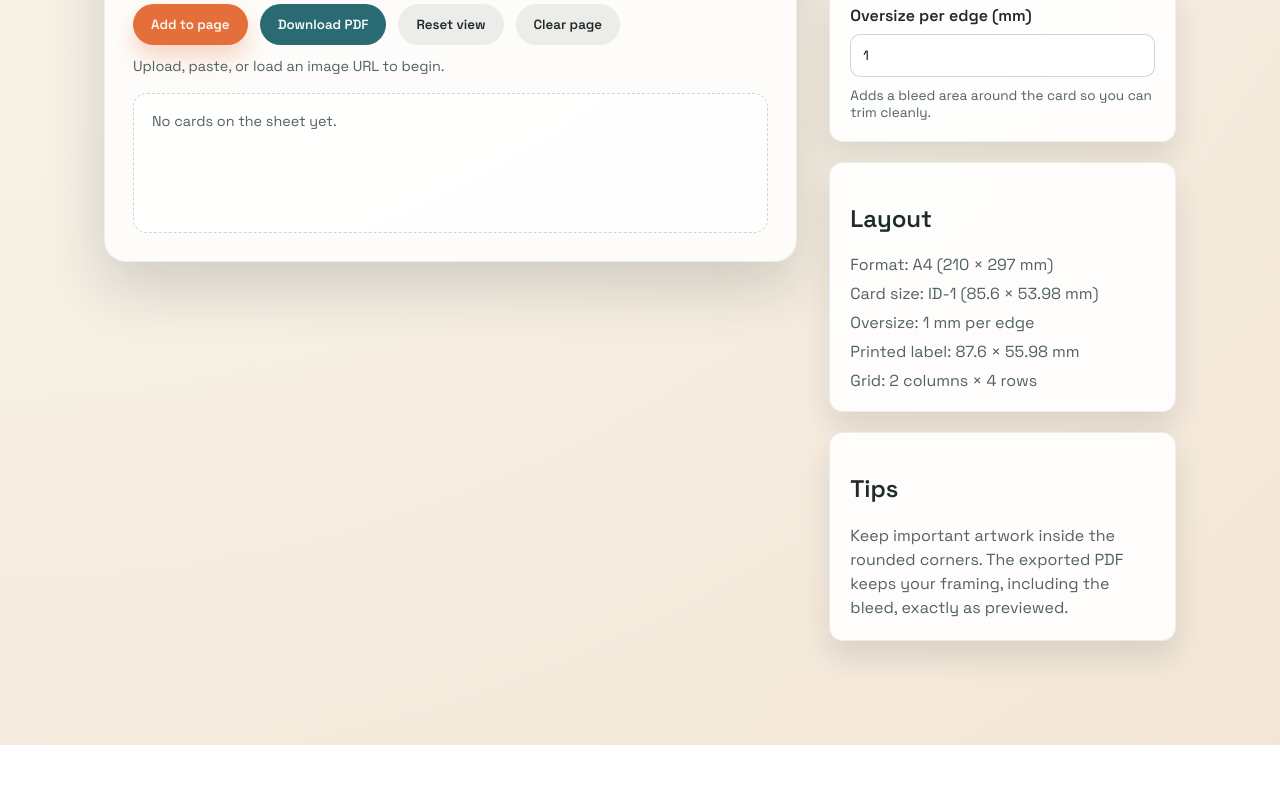
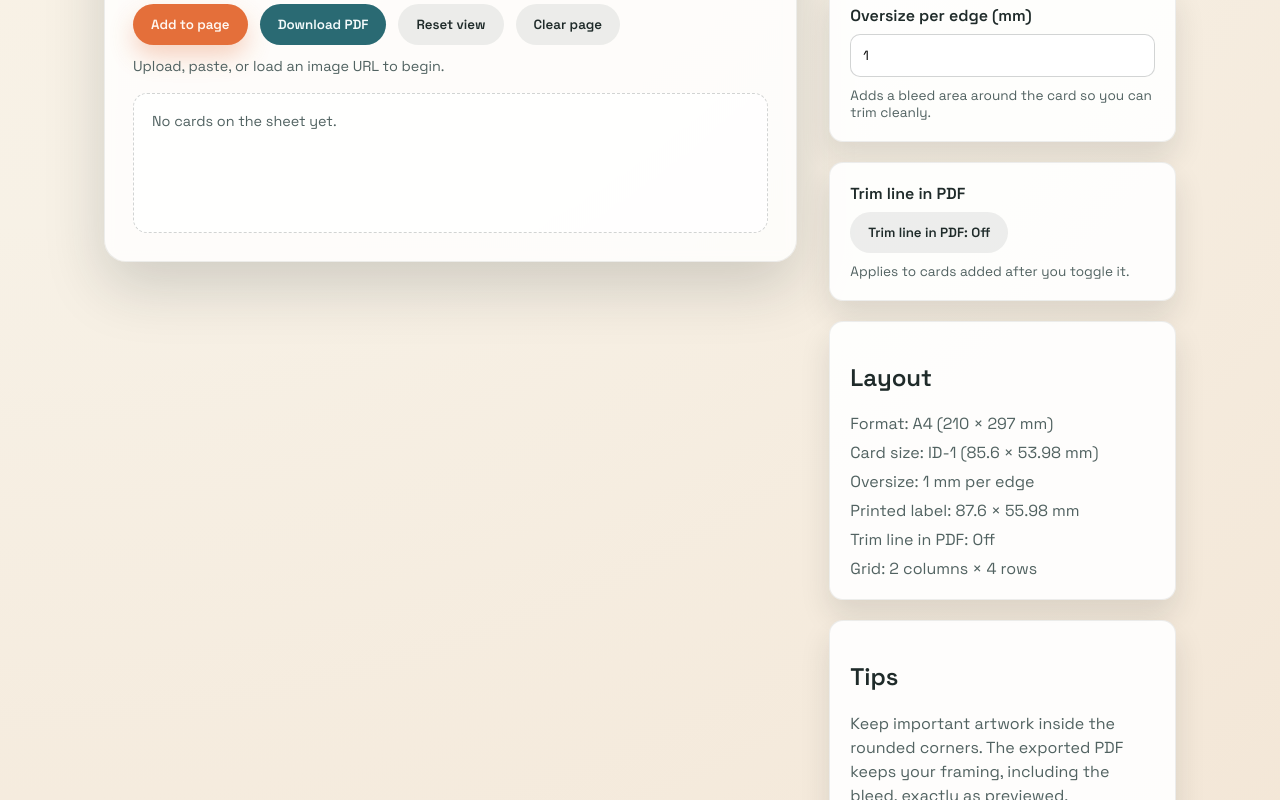
Before and after one commit to daniel-k/card-label-imager, a website built with Vite: page index.html in a window 1280 px wide. Shown: the part 713-1513 px from the top of the page. Before the commit the page ends 1458 px from the top, so only its background shows below. Built offline with nearby package versions, Linux system fonts and the light colour scheme.

Commit message:
make trim line configurable and turn off by default

```diff
--- a/index.html
+++ b/index.html
@@ -110,12 +110,31 @@
                 </div>
 
                 <div class="control-block">
+                    <label for="toggleTrimLine">Trim line in PDF</label>
+                    <button
+                        id="toggleTrimLine"
+                        class="ghost"
+                        type="button"
+                        aria-pressed="false"
+                    >
+                        Trim line in PDF: Off
+                    </button>
+                    <p class="hint">
+                        Applies to cards added after you toggle it.
+                    </p>
+                </div>
+
+                <div class="control-block">
                     <h2>Layout</h2>
                     <ul class="layout-meta">
                         <li>Format: A4 (210 × 297 mm)</li>
                         <li>Card size: ID-1 (85.6 × 53.98 mm)</li>
                         <li>Oversize: <span id="oversizeMeta">1 mm</span></li>
                         <li>Printed label: <span id="labelMeta"></span></li>
+                        <li>
+                            Trim line in PDF:
+                            <span id="trimLineMeta">Off</span>
+                        </li>
                         <li>Grid: 2 columns × 4 rows</li>
                     </ul>
                 </div>
--- a/src/main.js
+++ b/src/main.js
@@ -15,8 +15,10 @@ const resetViewBtn = document.getElementById("resetView");
 const pagePreview = document.getElementById("pagePreview");
 const statusEl = document.getElementById("status");
 const oversizeInput = document.getElementById("oversizeInput");
+const toggleTrimLineBtn = document.getElementById("toggleTrimLine");
 const oversizeMeta = document.getElementById("oversizeMeta");
 const labelMeta = document.getElementById("labelMeta");
+const trimLineMeta = document.getElementById("trimLineMeta");
 
 const PX_PER_MM = 10;
 
@@ -45,6 +47,8 @@ const render = {
 };
 
 let showBleedOverlay = true;
+let showTrimGuide = true;
+let includeTrimInExport = false;
 
 const state = {
   img: null,
@@ -96,6 +100,20 @@ function updateLayoutMeta() {
     labelMeta.textContent = `${formatMm(labelSize.width)} × ${formatMm(
       labelSize.height,
     )} mm`;
+  }
+}
+
+function updateTrimLineToggle() {
+  const label = includeTrimInExport ? "On" : "Off";
+  if (toggleTrimLineBtn) {
+    toggleTrimLineBtn.textContent = `Trim line in PDF: ${label}`;
+    toggleTrimLineBtn.setAttribute(
+      "aria-pressed",
+      includeTrimInExport.toString(),
+    );
+  }
+  if (trimLineMeta) {
+    trimLineMeta.textContent = label;
   }
 }
 
@@ -154,6 +172,9 @@ function drawBleedOverlay() {
 }
 
 function drawTrimGuide() {
+  if (!showTrimGuide) {
+    return;
+  }
   const trim = getTrimRect();
   ctx.save();
   ctx.strokeStyle = "rgba(42, 106, 115, 0.6)";
@@ -451,10 +472,13 @@ function addToPage() {
     return;
   }
   const previousBleedOverlay = showBleedOverlay;
+  const previousTrimGuide = showTrimGuide;
   showBleedOverlay = false;
+  showTrimGuide = includeTrimInExport;
   drawCard();
   const dataUrl = canvas.toDataURL("image/png");
   showBleedOverlay = previousBleedOverlay;
+  showTrimGuide = previousTrimGuide;
   drawCard();
   cards.push({
     id: Date.now().toString(16),
@@ -584,6 +608,7 @@ if (oversizeInput) {
   }
 }
 updateRenderMetrics();
+updateTrimLineToggle();
 
 imageInput.addEventListener("change", (event) => {
   const file = event.target.files?.[0];
@@ -600,6 +625,16 @@ scaleRange.addEventListener("input", (event) => {
 if (oversizeInput) {
   oversizeInput.addEventListener("input", (event) => {
     applyOversize(event.target.value, { announce: true });
+  });
+}
+
+if (toggleTrimLineBtn) {
+  toggleTrimLineBtn.addEventListener("click", () => {
+    includeTrimInExport = !includeTrimInExport;
+    updateTrimLineToggle();
+    setStatus(
+      `Trim line in PDF ${includeTrimInExport ? "enabled" : "disabled"}.`,
+    );
   });
 }
 
```
